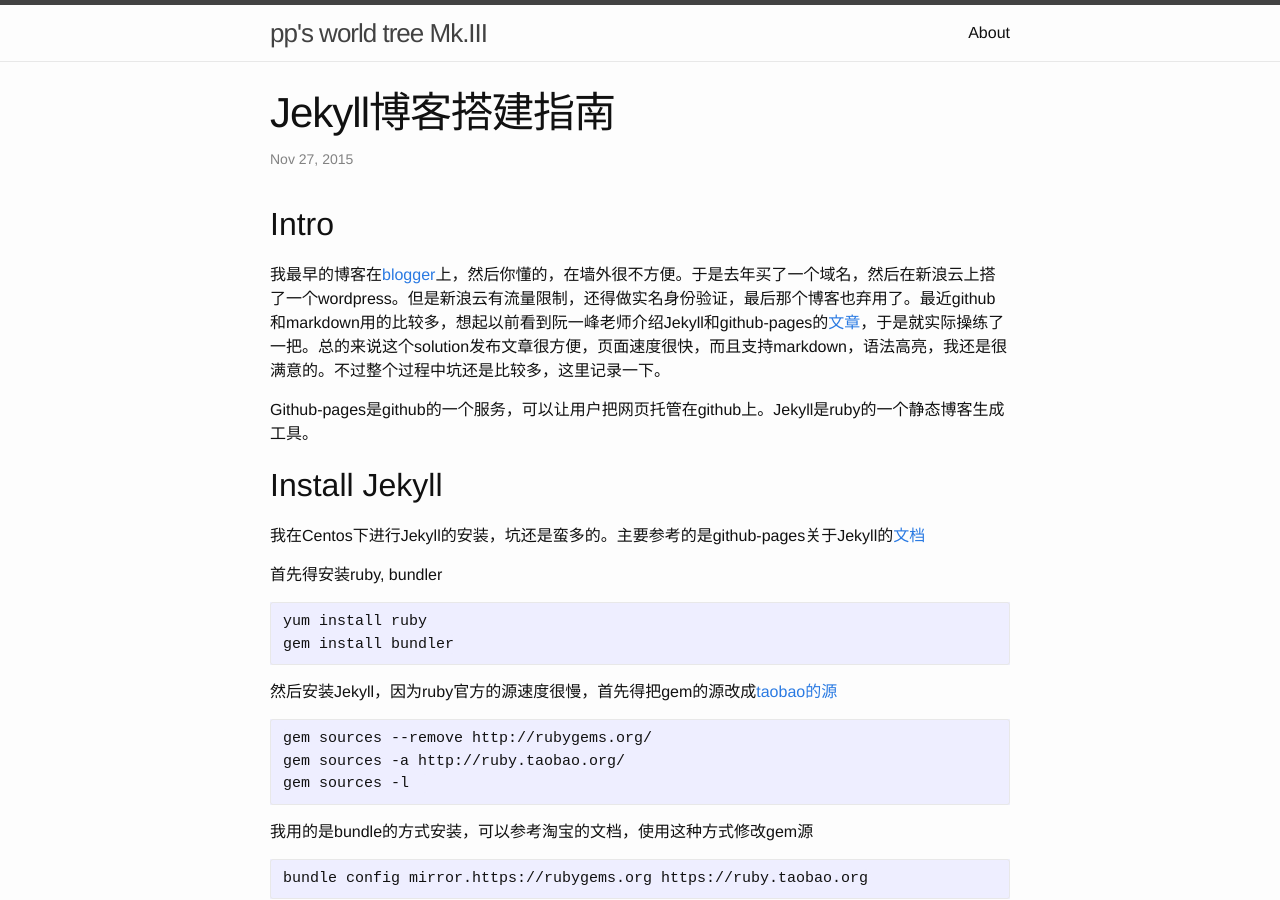
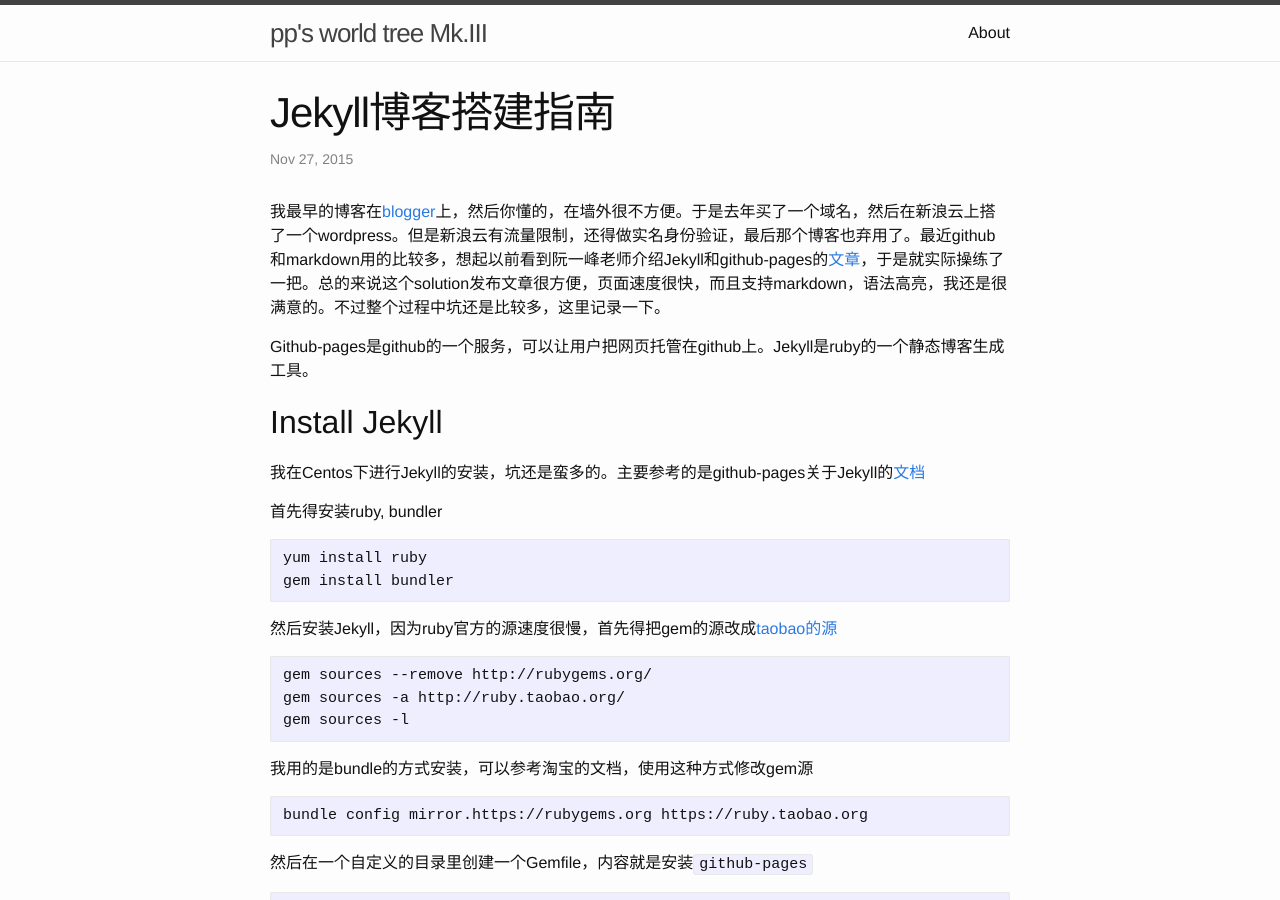
Before and after one commit to pp2moonbird/pp2moonbird.github.io, a Jekyll site: the page built from _posts/2015-11-27-Jekyll博客搭建指南.markdown, in a window 1280 px wide and 900 px high. Built offline with Jekyll 4.4.1, drawn with Linux system fonts in a browser that asks for light colours; comment, search, counter and statistics services are not loaded.

Commit message:
delete intro

```diff
--- a/_posts/2015-11-27-Jekyll博客搭建指南.markdown
+++ b/_posts/2015-11-27-Jekyll博客搭建指南.markdown
@@ -5,7 +5,7 @@ date : 2015-11-27 21:47:21 +8000
 categories: meta
 ---
 
-## Intro ##
+
 我最早的博客在[blogger](http://pp2moonbird.blogspot.com)上，然后你懂的，在墙外很不方便。于是去年买了一个域名，然后在新浪云上搭了一个wordpress。但是新浪云有流量限制，还得做实名身份验证，最后那个博客也弃用了。最近github和markdown用的比较多，想起以前看到阮一峰老师介绍Jekyll和github-pages的[文章](http://www.ruanyifeng.com/blog/2012/08/blogging_with_jekyll.html)，于是就实际操练了一把。总的来说这个solution发布文章很方便，页面速度很快，而且支持markdown，语法高亮，我还是很满意的。不过整个过程中坑还是比较多，这里记录一下。
 
 Github-pages是github的一个服务，可以让用户把网页托管在github上。Jekyll是ruby的一个静态博客生成工具。
```
